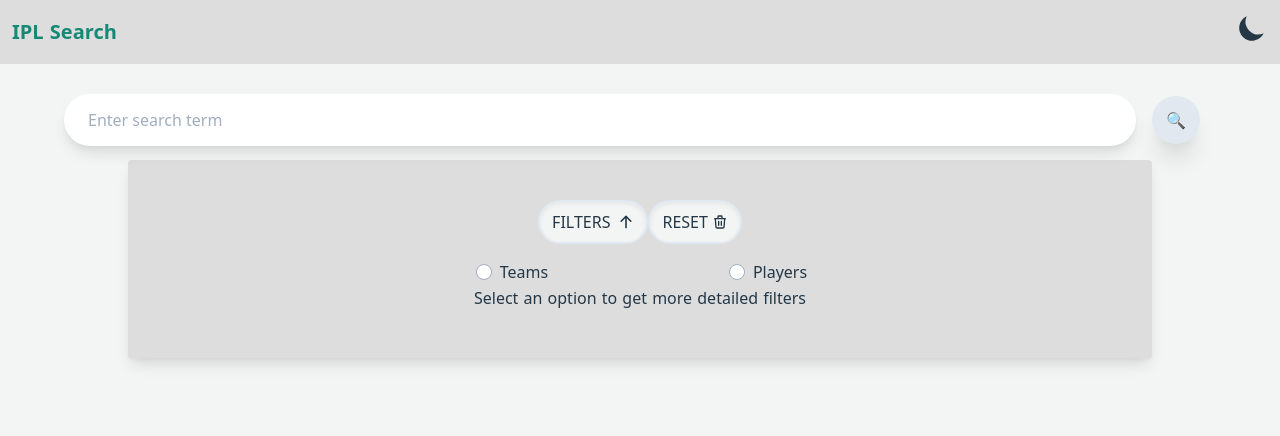
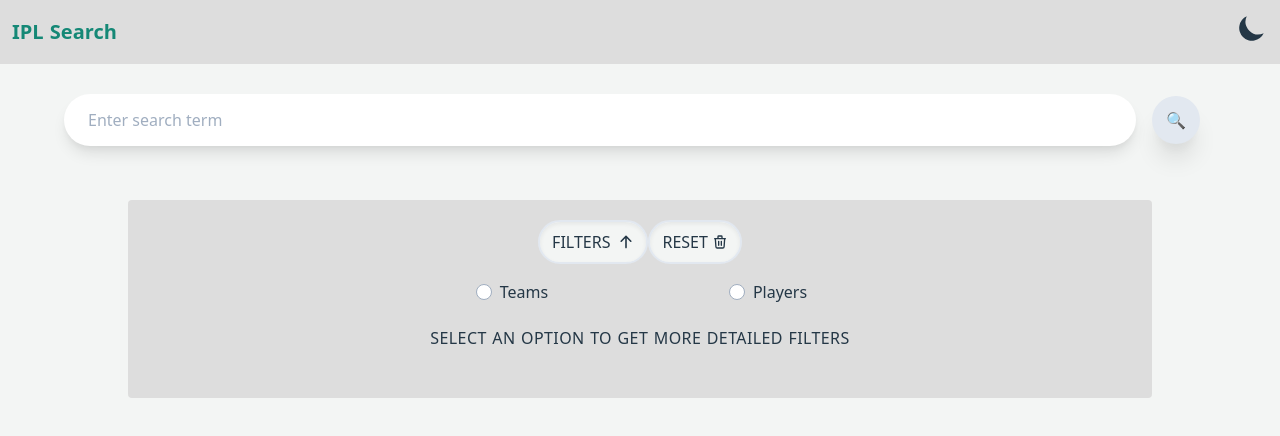
Before and after one commit to sadn1ck/frontend-task-atlan, a Nuxt app: page /search in a window 1280 px wide. Shown: the top 436 px of the page. Built offline with nearby package versions, Linux system fonts and the light colour scheme.

Commit message:
- fix: removed text and some cleanup
Signed-off-by: Anik Das <anikdas0811@gmail.com>

```diff
--- a/components/Filters.vue
+++ b/components/Filters.vue
@@ -35,7 +35,9 @@
       <div v-else-if="getPicked === 't'">
         <TeamFilters />
       </div>
-      <div v-else>Select an option to get more detailed filters</div>
+      <div class="px-5 py-5 uppercase tracking-wide" v-else>
+        Select an option to get more detailed filters
+      </div>
     </div>
   </div>
 </template>
--- a/components/filters/PlayerFilters.vue
+++ b/components/filters/PlayerFilters.vue
@@ -1,6 +1,5 @@
 <template>
   <div>
-    <div class="py-2">Player Filters</div>
     <div class="py-2">
       <label for="height py-2">
         <div class="py-2">Select Range of Height:</div>
--- a/components/filters/TeamFilters.vue
+++ b/components/filters/TeamFilters.vue
@@ -1,6 +1,5 @@
 <template>
   <div>
-    <div class="py-2">Team Filters</div>
     <div class="py-2">
       <label for="wins py-2">
         <div class="py-2">Select Range of IPL Wins:</div>
--- /dev/null
+++ b/components/ipl/Venues.vue
@@ -0,0 +1,9 @@
+<template>
+  <div>test</div>
+</template>
+
+<script>
+export default {}
+</script>
+
+<style></style>
--- a/pages/search.vue
+++ b/pages/search.vue
@@ -1,9 +1,9 @@
 <template>
-  <div>
+  <div class="space-y-10">
     <div class="pt-20 px-8 md:px-16">
       <SearchBar />
     </div>
-    <div class="filters rounded text-center py-10 shadow-lg mx-auto w-4/5">
+    <div class="filters rounded text-center py-5 mx-auto w-4/5">
       <button
         class="rounded-3xl px-3 py-2 hover:shadow-lg shadow-inner border-2 focus:outline-none hover:border-transparent"
         style="background-color: var(--bg-dark)"
@@ -51,11 +51,6 @@
       </div>
       <div v-else-if="picked === 'p'">
         <Players :players="players" />
-      </div>
-    </div>
-    <div v-else>
-      <div class="text-xl text-center px-5">
-        No results found! Please refine your query!
       </div>
     </div>
   </div>
```
